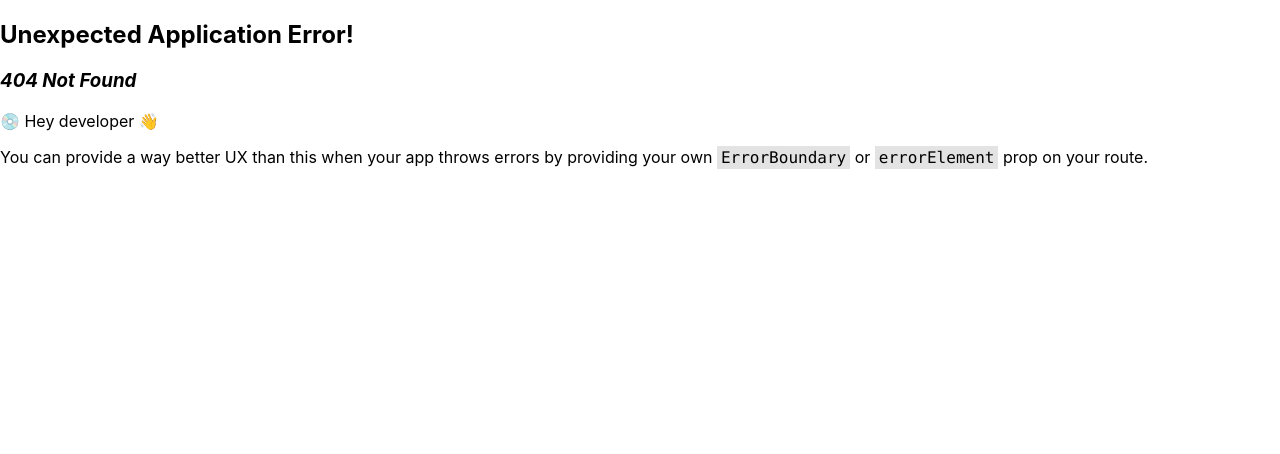
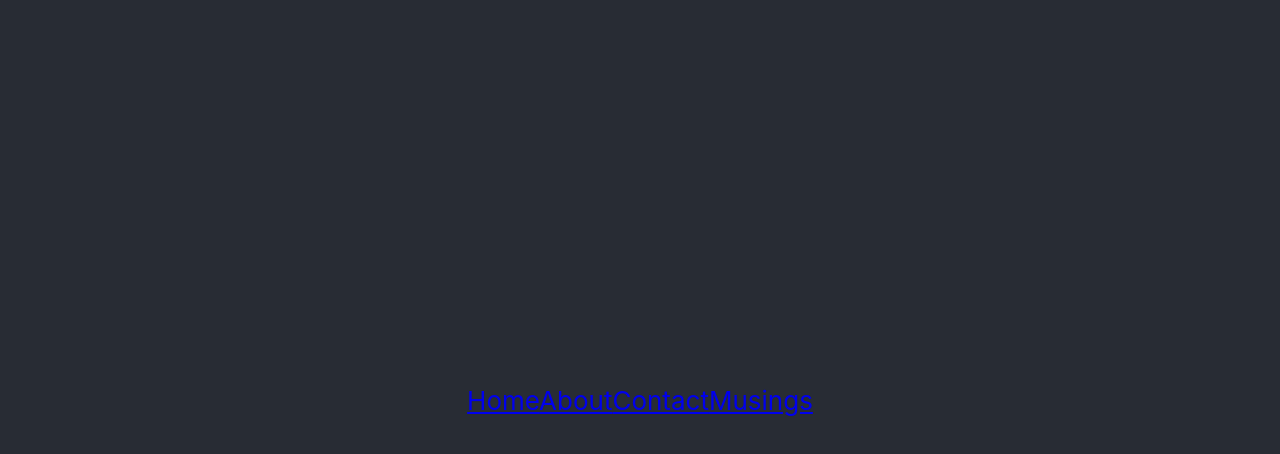
Before and after one commit to Jonathan-MacDuff/the-emporium, a React (Create React App) app: page /about in a window 1280 px wide. Before the commit this address had no page. Shown: the top 454 px of the page. Built offline with nearby package versions, Linux system fonts and the light colour scheme.

Commit message:
initialized other pages

```diff
--- a/src/components/About.js
+++ b/src/components/About.js
@@ -0,0 +1,12 @@
+
+
+function About() {
+
+    return(
+        <div>
+            <p>About</p>
+        </div>
+    )
+}
+
+export default About;
--- a/src/components/Contact.js
+++ b/src/components/Contact.js
@@ -0,0 +1,12 @@
+
+
+function Contact() {
+
+    return (
+        <div>
+            <p>Contact</p>
+        </div>
+    )
+}
+
+export default Contact;
--- a/src/components/Musings.js
+++ b/src/components/Musings.js
@@ -0,0 +1,12 @@
+
+
+function Musings() {
+
+    return (
+        <div>
+            <p>Musings</p>
+        </div>
+    )
+}
+
+export default Musings;
--- a/src/components/NavBar.js
+++ b/src/components/NavBar.js
@@ -5,12 +5,11 @@ function NavBar() {
     return (
         <nav>
             <NavLink to="/">Home</NavLink>
-            {/* <NavLink to="/about">About</NavLink>
+            <NavLink to="/about">About</NavLink>
             <NavLink to="/contact">Contact</NavLink>
-            <NavLink to="/musings">Musings</NavLink> */}
+            <NavLink to="/musings">Musings</NavLink>
         </nav>
     )
-
 };
 
 export default NavBar;
```
Also changed, not shown: src/routes.js (+15 -15 lines), src/index.css (line endings or trailing spaces).
